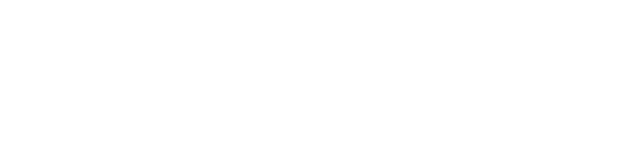
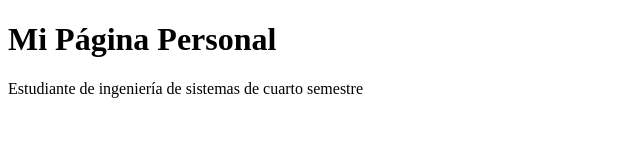
Before and after one commit to jmmv-hub/portafolio_punto1, a plain HTML site: page index.html in a window 1280 px wide. Shown: the whole page, without its empty margins (0-640 px from the left). Drawn offline with Linux system fonts and the light colour scheme.

Commit message:
Commit 3: Primera modificación html

```diff
--- a/index.html
+++ b/index.html
@@ -1,11 +1,14 @@
 <!DOCTYPE html>
-<html lang="en">
+<html lang="es">
 <head>
     <meta charset="UTF-8">
     <meta name="viewport" content="width=device-width, initial-scale=1.0">
-    <title>Document</title>
+    <title>Mi Página Personal</title>
+    <link rel="stylesheet" href="styles.css">
 </head>
 <body>
-
-</body>
-</html>
+    <div class="container">
+        <header>
+            <h1>Mi Página Personal</h1>
+            <p>Estudiante de ingeniería de sistemas de cuarto semestre</p>
+        </header>
```
